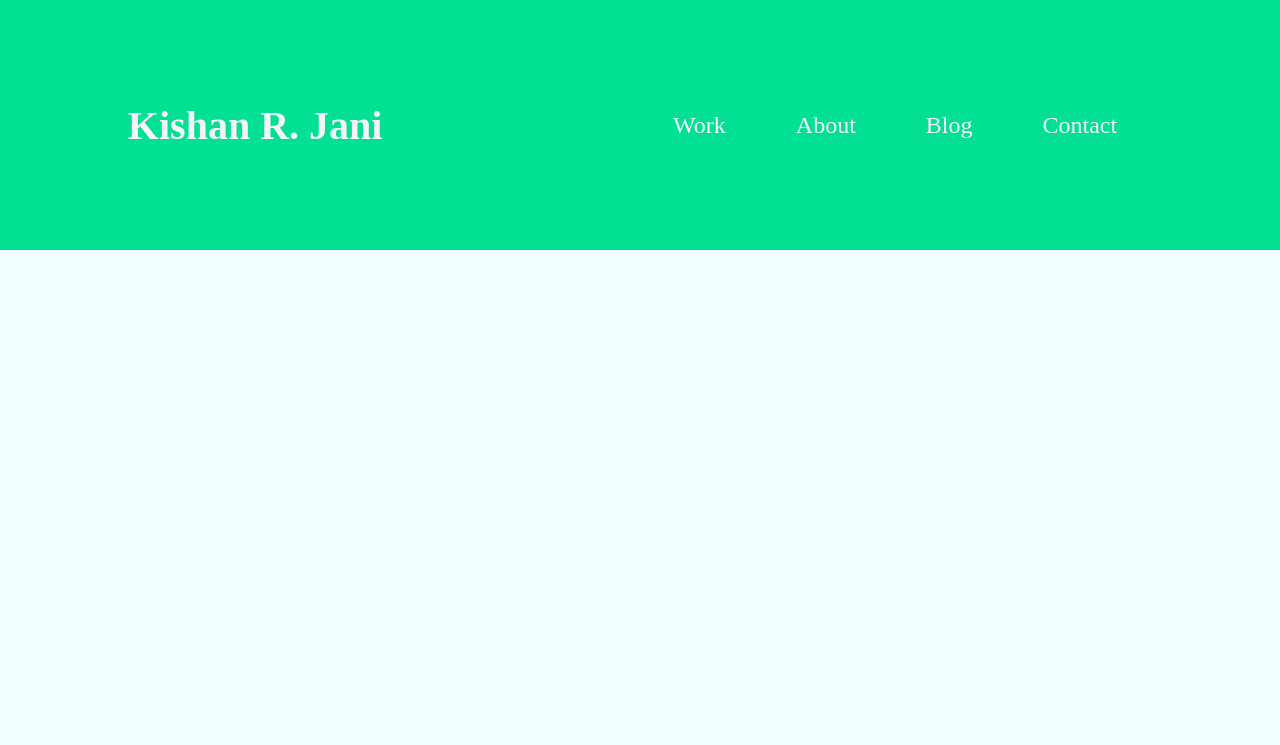
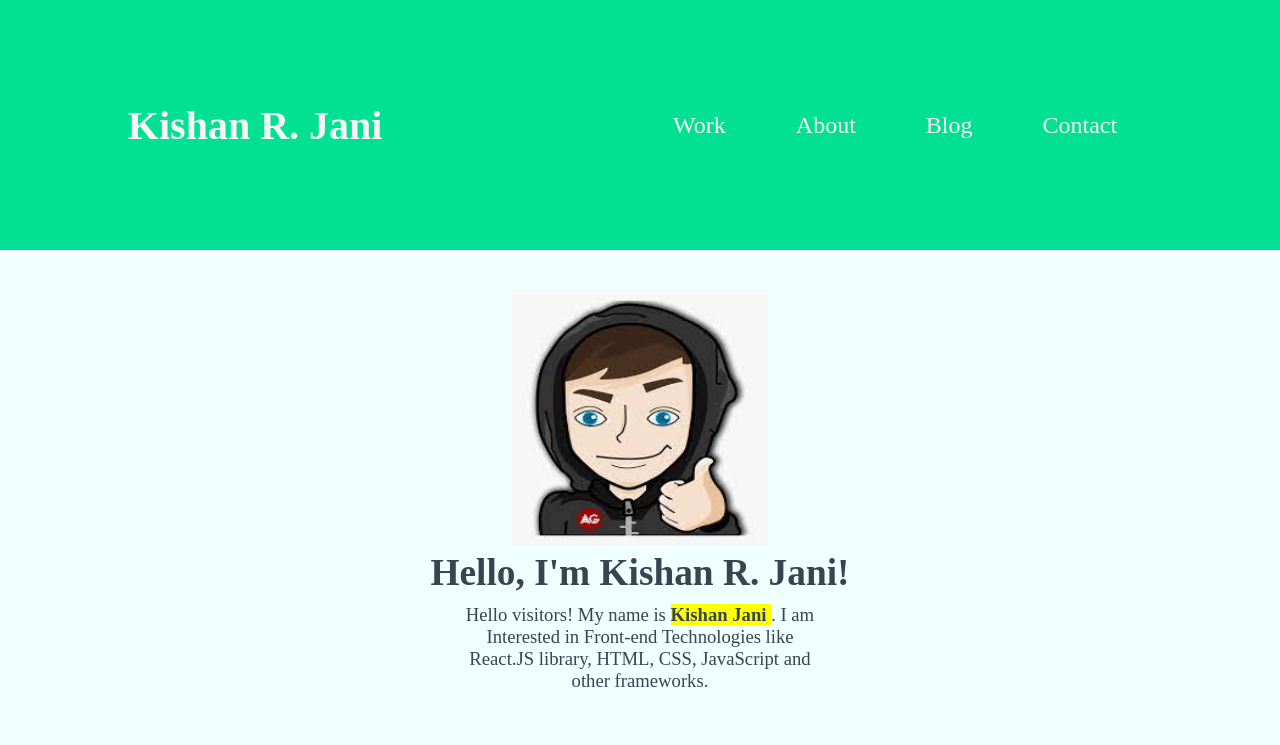
Before and after one commit to kja-axelor/Frontend, a plain HTML site: page html-css/project-2/index.html in a window 1280 px wide. Drawn offline with Linux system fonts and the light colour scheme.

Commit message:
added Image and content for Home page

```diff
--- a/html-css/project-2/index.html
+++ b/html-css/project-2/index.html
@@ -21,6 +21,18 @@
             <li><a href="#">Contact</a></li>
         </ul>
     </div>
+    <div class="content">
+        <img src="./images/user.jpg" alt="My Image" width="256" height="256">
+        <br>
+        <h1>Hello, I'm Kishan R. Jani!</h1>
+        <p class="para">
+            Hello visitors! My name is <strong> <mark><a href="https://www.linkedin.com/in/krjani  "
+                        target="_blank">Kishan Jani </a> </mark></strong>. I am Interested in Front-end Technologies like React.JS
+            library, HTML, CSS, JavaScript
+            and other frameworks.
+        </p>
+
+    </div>
 </body>
 
 </html>
--- a/html-css/project-2/stylesheet.css
+++ b/html-css/project-2/stylesheet.css
@@ -39,3 +39,20 @@
     color: whitesmoke;
     text-decoration: none;
 }
+.content {
+    text-align: center;
+    color: #36454F;
+    padding: 40px 30px;
+    font-family: 'Zilla Slab', serif;
+    font-size: 14pt;
+}
+.para{
+    margin: 10px 35%;
+}
+.para a{
+    text-decoration: none;
+    color: #36454F;
+}
+.heading{
+    font-weight: bold;
+}
```
Also changed, not shown: html-css/project-2/images/user.jpg (added).
